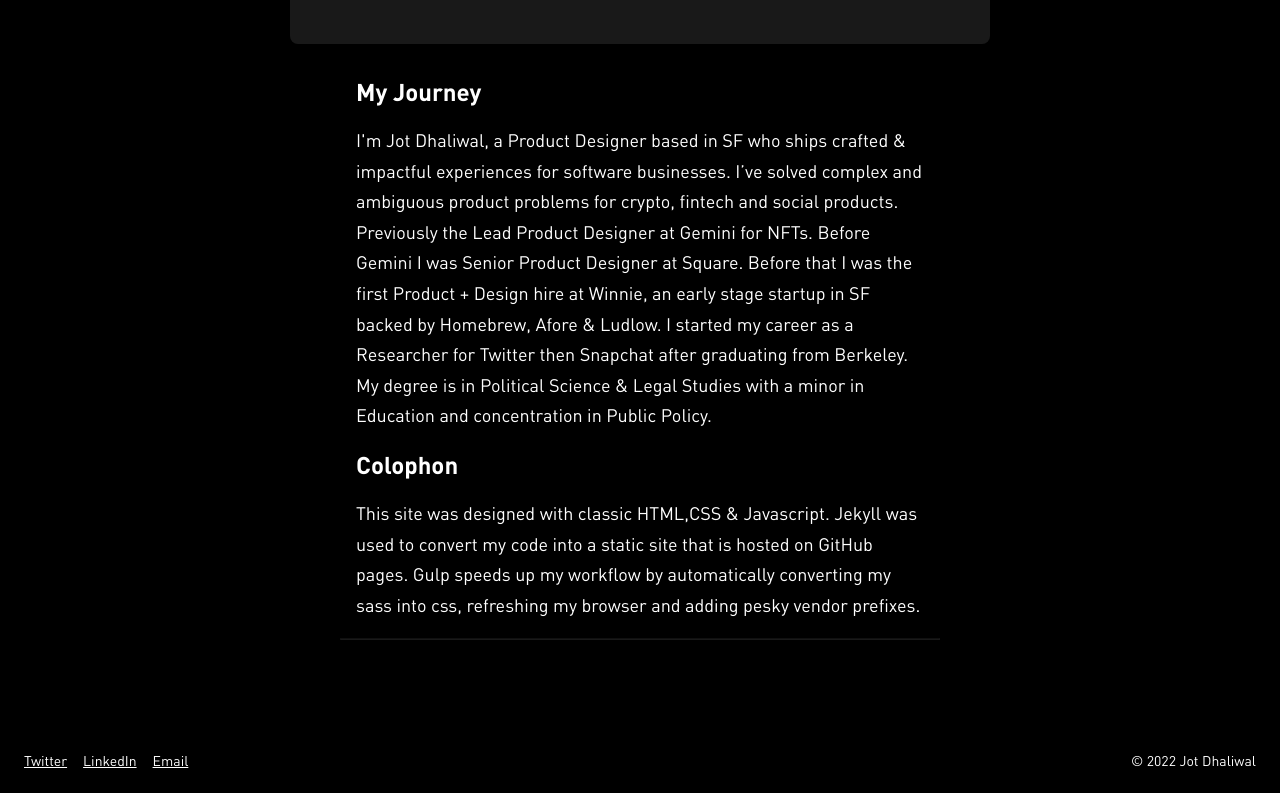
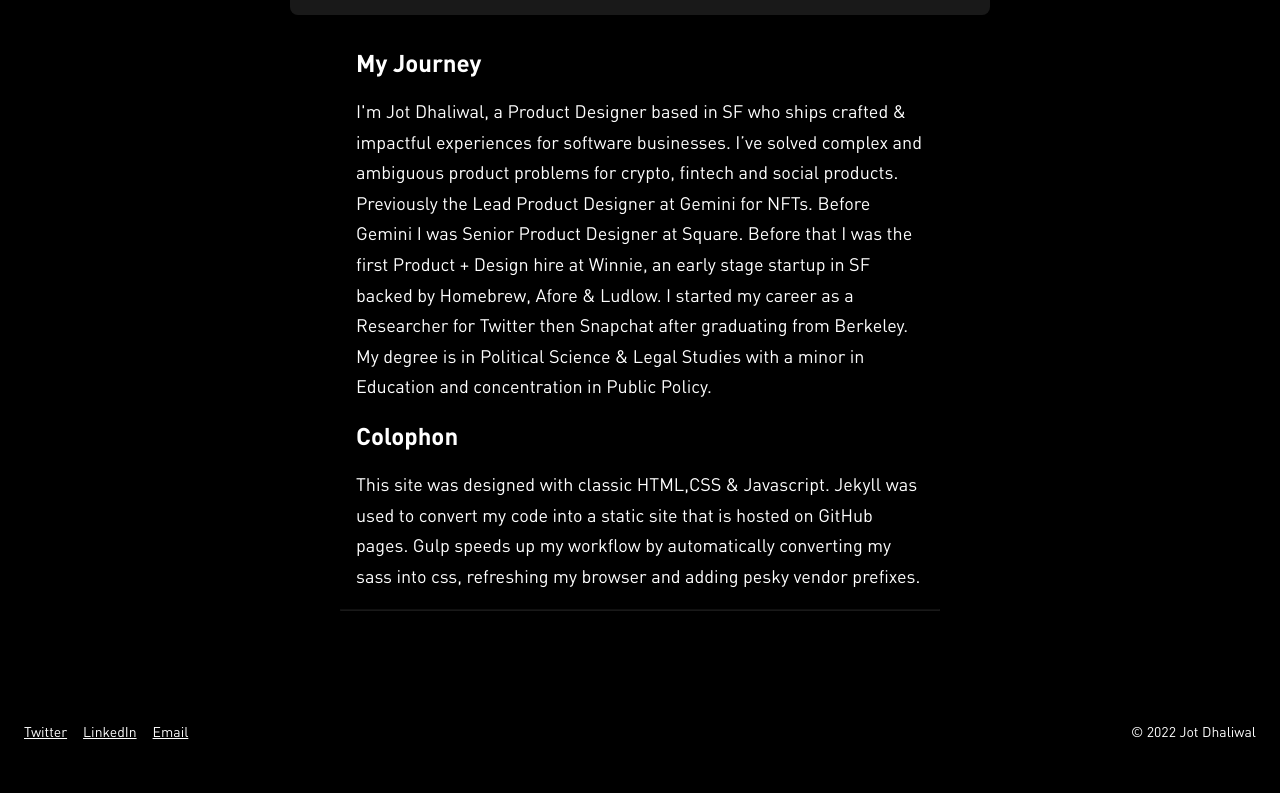
Before and after one commit to jotd/jotd-portfolio, a Jekyll site: the page about/index.html, which Jekyll copies as it is, in a window 1280 px wide and 1400 px high, scrolled down 239 px. Shown: the part 607-1400 px from the top of the window. Built offline with Jekyll 4.4.1, drawn with Linux system fonts in a browser that asks for light colours; after the commit the page ends 1610 px from its top, so only the background shows below that.

Commit message:
Update styles.css

```diff
--- a/css/styles.css
+++ b/css/styles.css
@@ -657,6 +657,7 @@
   background-color: #191919;
   border-radius: 8px;
   margin-bottom: 32px;
+  height: 48px;
 }
 
   .text-block-left {
```
